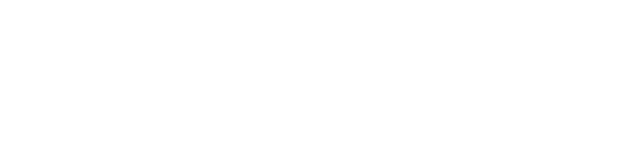
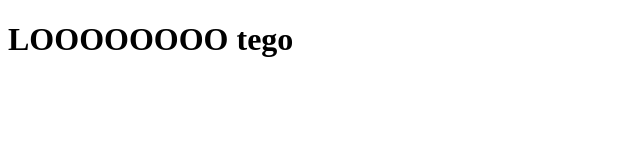
Before and after one commit to piotrpaszek/tsi, a plain HTML site: page index.html in a window 1280 px wide. Shown: the whole page, without its empty margins (0-640 px from the left). Drawn offline with Linux system fonts and the light colour scheme.

Commit message:
naglowek

```diff
--- a/index.html
+++ b/index.html
@@ -5,6 +5,6 @@
     <title>Siema</title>
 </head>
 <body>
-
+    <h1>LOOOOOOOO tego</h1>
 </body>
 </html>
```
